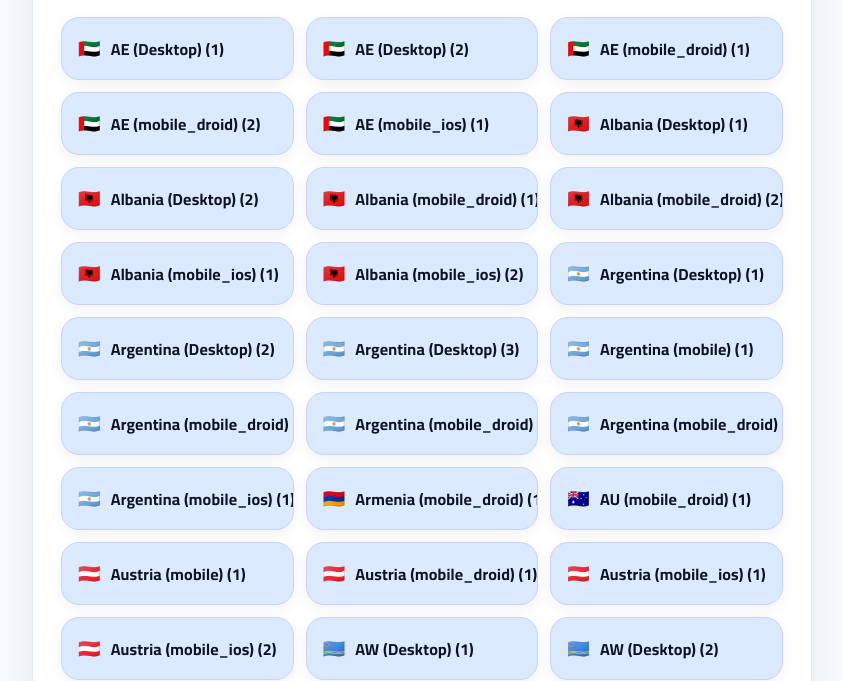
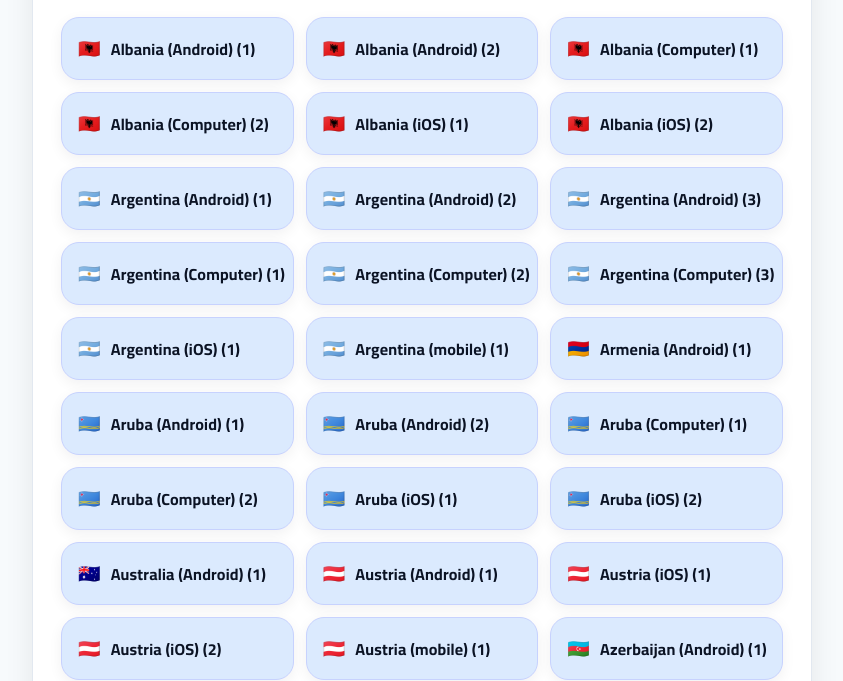
Before and after one commit to lol011107373-rgb/Choose-your-coubntry, a plain HTML site: page index.html in a window 1280 px wide. Shown: the part 119-800 px from the top of the page, without its empty margins (218-1061 px from the left). Drawn offline with Linux system fonts and the light colour scheme.

Commit message:
Update index.html

```diff
--- a/index.html
+++ b/index.html
@@ -117,90 +117,136 @@
 
   <script>
     const countryMap = {
-      US:"United States", FR:"France", PT:"Portugal", TW:"Taiwan", IL:"Israel", MD:"Moldova",
-      AR:"Argentina", SA:"Saudi Arabia", NZ:"New Zealand", CA:"Canada", CM:"Cameroon",
-      GB:"United Kingdom", CR:"Costa Rica", LK:"Sri Lanka", LU:"Luxembourg", ES:"Spain",
-      SR:"Suriname", ZA:"South Africa", MX:"Mexico", CI:"Ivory Coast", PS:"Palestine",
-      TR:"Turkey", CL:"Chile", IQ:"Iraq", VN:"Vietnam", AL:"Albania", BD:"Bangladesh",
-      TN:"Tunisia", MA:"Morocco", CO:"Colombia", AM:"Armenia", NG:"Nigeria", RO:"Romania",
-      EG:"Egypt", NP:"Nepal", AT:"Austria", PK:"Pakistan", LY:"Libya", VE:"Venezuela",
-      PH:"Philippines", RU:"Russia", KR:"South Korea", JM:"Jamaica", BZ:"Belize",
-      HN:"Honduras", MG:"Madagascar", UG:"Uganda", MY:"Malaysia", LB:"Lebanon"
+      AD: "Andorra", AE: "United Arab Emirates", AF: "Afghanistan", AG: "Antigua and Barbuda",
+      AI: "Anguilla", AL: "Albania", AM: "Armenia", AO: "Angola", AQ: "Antarctica",
+      AR: "Argentina", AS: "American Samoa", AT: "Austria", AU: "Australia", AW: "Aruba",
+      AX: "Åland Islands", AZ: "Azerbaijan", BA: "Bosnia and Herzegovina", BB: "Barbados",
+      BD: "Bangladesh", BE: "Belgium", BF: "Burkina Faso", BG: "Bulgaria", BH: "Bahrain",
+      BI: "Burundi", BJ: "Benin", BL: "Saint Barthélemy", BM: "Bermuda", BN: "Brunei",
+      BO: "Bolivia", BQ: "Bonaire, Sint Eustatius and Saba", BR: "Brazil", BS: "Bahamas",
+      BT: "Bhutan", BV: "Bouvet Island", BW: "Botswana", BY: "Belarus", BZ: "Belize",
+      CA: "Canada", CC: "Cocos (Keeling) Islands", CD: "Democratic Republic of the Congo",
+      CF: "Central African Republic", CG: "Republic of the Congo", CH: "Switzerland",
+      CI: "Ivory Coast", CK: "Cook Islands", CL: "Chile", CM: "Cameroon", CN: "China",
+      CO: "Colombia", CR: "Costa Rica", CU: "Cuba", CV: "Cape Verde", CW: "Curaçao",
+      CX: "Christmas Island", CY: "Cyprus", CZ: "Czech Republic", DE: "Germany",
+      DJ: "Djibouti", DK: "Denmark", DM: "Dominica", DO: "Dominican Republic", DZ: "Algeria",
+      EC: "Ecuador", EE: "Estonia", EG: "Egypt", EH: "Western Sahara", ER: "Eritrea",
+      ES: "Spain", ET: "Ethiopia", FI: "Finland", FJ: "Fiji", FK: "Falkland Islands",
+      FM: "Micronesia", FO: "Faroe Islands", FR: "France", GA: "Gabon", GB: "United Kingdom",
+      GD: "Grenada", GE: "Georgia", GF: "French Guiana", GG: "Guernsey", GH: "Ghana",
+      GI: "Gibraltar", GL: "Greenland", GM: "Gambia", GN: "Guinea", GP: "Guadeloupe",
+      GQ: "Equatorial Guinea", GR: "Greece", GS: "South Georgia and the South Sandwich Islands",
+      GT: "Guatemala", GU: "Guam", GW: "Guinea-Bissau", GY: "Guyana", HK: "Hong Kong",
+      HM: "Heard Island and McDonald Islands", HN: "Honduras", HR: "Croatia", HT: "Haiti",
+      HU: "Hungary", ID: "Indonesia", IE: "Ireland", IL: "Israel", IM: "Isle of Man",
+      IN: "India", IO: "British Indian Ocean Territory", IQ: "Iraq", IR: "Iran", IS: "Iceland",
+      IT: "Italy", JE: "Jersey", JM: "Jamaica", JO: "Jordan", JP: "Japan", KE: "Kenya",
+      KG: "Kyrgyzstan", KH: "Cambodia", KI: "Kiribati", KM: "Comoros", KN: "Saint Kitts and Nevis",
+      KP: "North Korea", KR: "South Korea", KW: "Kuwait", KY: "Cayman Islands", KZ: "Kazakhstan",
+      LA: "Laos", LB: "Lebanon", LC: "Saint Lucia", LI: "Liechtenstein", LK: "Sri Lanka",
+      LR: "Liberia", LS: "Lesotho", LT: "Lithuania", LU: "Luxembourg", LV: "Latvia",
+      LY: "Libya", MA: "Morocco", MC: "Monaco", MD: "Moldova", ME: "Montenegro",
+      MF: "Saint Martin", MG: "Madagascar", MH: "Marshall Islands", MK: "North Macedonia",
+      ML: "Mali", MM: "Myanmar", MN: "Mongolia", MO: "Macao", MP: "Northern Mariana Islands",
+      MQ: "Martinique", MR: "Mauritania", MS: "Montserrat", MT: "Malta", MU: "Mauritius",
+      MV: "Maldives", MW: "Malawi", MX: "Mexico", MY: "Malaysia", MZ: "Mozambique",
+      NA: "Namibia", NC: "New Caledonia", NE: "Niger", NF: "Norfolk Island", NG: "Nigeria",
+      NI: "Nicaragua", NL: "Netherlands", NO: "Norway", NP: "Nepal", NR: "Nauru",
+      NU: "Niue", NZ: "New Zealand", OM: "Oman", PA: "Panama", PE: "Peru", PF: "French Polynesia",
+      PG: "Papua New Guinea", PH: "Philippines", PK: "Pakistan", PL: "Poland", PM: "Saint Pierre and Miquelon",
+      PN: "Pitcairn", PR: "Puerto Rico", PS: "Palestine", PT: "Portugal", PW: "Palau",
+      PY: "Paraguay", QA: "Qatar", RE: "Réunion", RO: "Romania", RS: "Serbia", RU: "Russia",
+      RW: "Rwanda", SA: "Saudi Arabia", SB: "Solomon Islands", SC: "Seychelles", SD: "Sudan",
+      SE: "Sweden", SG: "Singapore", SH: "Saint Helena", SI: "Slovenia", SJ: "Svalbard and Jan Mayen",
+      SK: "Slovakia", SL: "Sierra Leone", SM: "San Marino", SN: "Senegal", SO: "Somalia",
+      SR: "Suriname", SS: "South Sudan", ST: "São Tomé and Príncipe", SV: "El Salvador",
+      SX: "Sint Maarten", SY: "Syria", SZ: "Eswatini", TC: "Turks and Caicos Islands",
+      TD: "Chad", TF: "French Southern Territories", TG: "Togo", TH: "Thailand", TJ: "Tajikistan",
+      TK: "Tokelau", TL: "Timor-Leste", TM: "Turkmenistan", TN: "Tunisia", TO: "Tonga",
+      TR: "Turkey", TT: "Trinidad and Tobago", TV: "Tuvalu", TW: "Taiwan", TZ: "Tanzania",
+      UA: "Ukraine", UG: "Uganda", UM: "United States Minor Outlying Islands", US: "United States",
+      UY: "Uruguay", UZ: "Uzbekistan", VA: "Vatican City", VC: "Saint Vincent and the Grenadines",
+      VE: "Venezuela", VG: "British Virgin Islands", VI: "U.S. Virgin Islands", VN: "Vietnam",
+      VU: "Vanuatu", WF: "Wallis and Futuna", WS: "Samoa", YE: "Yemen", YT: "Mayotte",
+      ZA: "South Africa", ZM: "Zambia", ZW: "Zimbabwe"
     };
 
-    function codeToFlag(code){
-      if(!code) return "";
-      return code.toUpperCase().replace(/./g,c=>String.fromCodePoint(127397+c.charCodeAt()));
+    function codeToFlag(code) {
+      if (!code) return "";
+      return code.toUpperCase().replace(/./g, c => String.fromCodePoint(127397 + c.charCodeAt()));
     }
 
     let allGrouped = {};
     let allCountries = [];
 
-    function renderOffers(filterCountry=null){
-      const offersDiv=document.getElementById("offers");
-      offersDiv.innerHTML="";
+    function renderOffers(filterCountry = null) {
+      const offersDiv = document.getElementById("offers");
+      offersDiv.innerHTML = "";
       Object.keys(allGrouped)
-        .sort((a,b)=>a.localeCompare(b))
-        .forEach(key=>{
-          allGrouped[key].forEach((offer,index)=>{
-            if(filterCountry && offer.countryName.toLowerCase()!==filterCountry.toLowerCase()) return;
-            const btn=document.createElement("a");
-            btn.className="btn";
-            btn.href=offer.offer_url;
-            btn.target="_blank";
-            btn.innerHTML=`<span class="flag">${offer.flag}</span> ${offer.countryName} (${offer.os}) (${index+1})`;
+        .sort((a, b) => a.localeCompare(b))
+        .forEach(key => {
+          allGrouped[key].forEach((offer, index) => {
+            if (filterCountry && offer.countryName.toLowerCase() !== filterCountry.toLowerCase()) return;
+            const btn = document.createElement("a");
+            btn.className = "btn";
+            btn.href = offer.offer_url;
+            btn.target = "_blank";
+            btn.innerHTML = `<span class="flag">${offer.flag}</span> ${offer.countryName} (${offer.os}) (${index + 1})`;
             offersDiv.appendChild(btn);
           });
         });
     }
 
-    function showAutocomplete(matches){
-      const box=document.getElementById("autocomplete");
-      box.innerHTML="";
-      if(matches.length===0){ box.style.display="none"; return; }
-      matches.forEach(country=>{
-        const div=document.createElement("div");
-        div.className="autocomplete-item";
-        div.textContent=country;
-        div.onclick=()=>{
-          document.getElementById("search").value=country;
-          box.style.display="none";
+    function showAutocomplete(matches) {
+      const box = document.getElementById("autocomplete");
+      box.innerHTML = "";
+      if (matches.length === 0) { box.style.display = "none"; return; }
+      matches.forEach(country => {
+        const div = document.createElement("div");
+        div.className = "autocomplete-item";
+        div.textContent = country;
+        div.onclick = () => {
+          document.getElementById("search").value = country;
+          box.style.display = "none";
           renderOffers(country);
         };
         box.appendChild(div);
       });
-      box.style.display="block";
+      box.style.display = "block";
     }
 
-    document.getElementById("search").addEventListener("input",e=>{
-      const val=e.target.value.toLowerCase();
-      if(!val){ renderOffers(); document.getElementById("autocomplete").style.display="none"; return; }
-      const matches=allCountries.filter(c=>c.toLowerCase().startsWith(val));
+    document.getElementById("search").addEventListener("input", e => {
+      const val = e.target.value.toLowerCase();
+      if (!val) { renderOffers(); document.getElementById("autocomplete").style.display = "none"; return; }
+      const matches = allCountries.filter(c => c.toLowerCase().startsWith(val));
       showAutocomplete(matches);
     });
 
-    document.getElementById("search").addEventListener("keydown",e=>{
-      if(e.key==="Enter"){
-        const country=e.target.value;
+    document.getElementById("search").addEventListener("keydown", e => {
+      if (e.key === "Enter") {
+        const country = e.target.value;
         renderOffers(country);
-        document.getElementById("autocomplete").style.display="none";
+        document.getElementById("autocomplete").style.display = "none";
       }
     });
 
     // Load JSON
     fetch("csvjson.json")
-      .then(res=>res.json())
-      .then(data=>{
-        allGrouped={};
-        allCountries=[];
+      .then(res => res.json())
+      .then(data => {
+        allGrouped = {};
+        allCountries = [];
 
-        data.forEach(offer=>{
+        data.forEach(offer => {
           const countryName = countryMap[offer.country_codes] || offer.country_codes;
           const flag = codeToFlag(offer.country_codes);
 
-          // normalize OS/device_type (replace "ince" with "Desktop")
-          let os = offer.device_type || "Unknown";
-          if (os.toLowerCase() === "ince") os = "Desktop";
+          // Normalize OS/device_type
+          let os = offer.device_type;
+          if (os.toLowerCase() === "ince") os = "Computer";
+          if (os.toLowerCase() === "mobile_droid") os = "Android";
+          if (os.toLowerCase() === "mobile_ios") os = "iOS";
 
           const key = countryName + " - " + os;
           if (!allGrouped[key]) allGrouped[key] = [];
```
